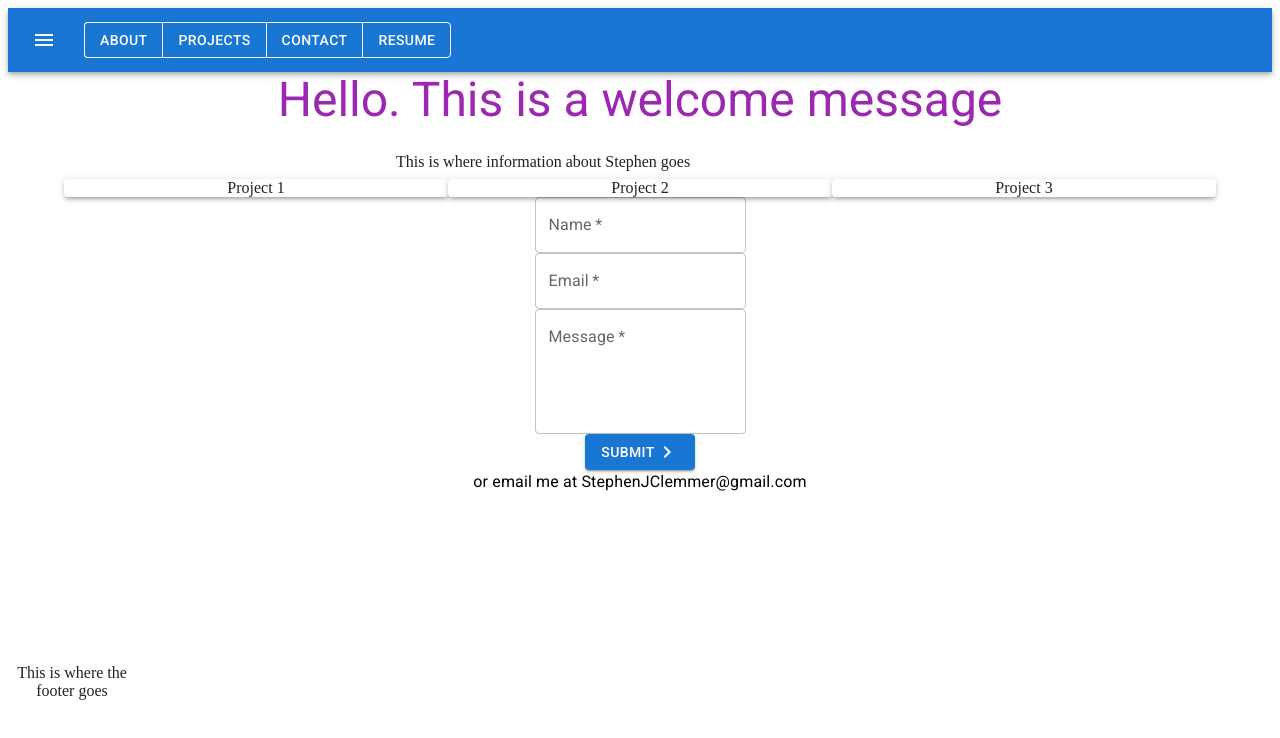
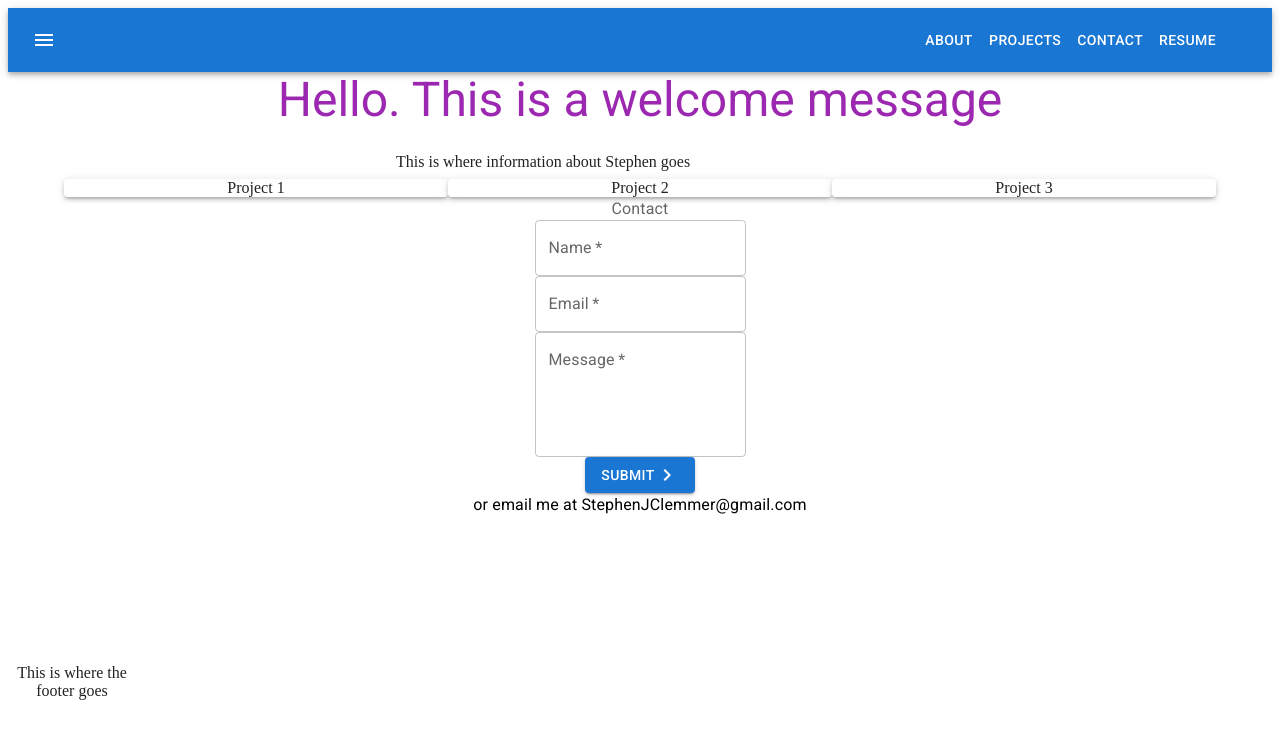
Before and after one commit to stephenclemmer/portfolio-site, a React (Create React App) app: page / in a window 1280 px wide. Shown: the top 738 px of the page. Built offline with nearby package versions, Linux system fonts and the light colour scheme.

Commit message:
right justified buttons on appbar, renamed navbaer.js to  appbar.js

```diff
--- a/src/App.js
+++ b/src/App.js
@@ -1,6 +1,6 @@
 import './App.css';
 import Button from '@mui/material/Button';
-import ButtonAppBar from './navbar';
+import ButtonAppBar from './appbar';
 import Welcome from './welcome';
 import About from './about';
 import Projects from './projects';
--- a/src/navbar.js
+++ b/src/appbar.js
@@ -24,12 +24,12 @@ export default function ButtonAppBar() {
             <MenuIcon />
           </IconButton>
 
-        <ButtonGroup>
+        <Container style={{textAlign: 'right'}}>
           <Button color="inherit">About</Button>
           <Button color="inherit">Projects</Button>
           <Button color="inherit">Contact</Button>
           <Button color="inherit">Resume</Button>
-        </ButtonGroup>
+        </Container>
         </Toolbar>
       </AppBar>
     </Box>
--- a/src/contact.js
+++ b/src/contact.js
@@ -1,25 +1,14 @@
-import Paper from '@mui/material/Paper';
 import Container from '@mui/material/Container';
 import Button from '@mui/material/Button';
 import KeyboardArrowRightOutlined from '@mui/icons-material/KeyboardArrowRightOutlined';
 import TextField from '@mui/material/TextField';
 import Grid from '@mui/material/Grid';
-import { React, useState } from 'react';
-import Box from '@mui/material/Box';
-import { Typography } from '@mui/material';
-
-// import { makeStyles } from 'tss-react/mui';
-
-// const useStyles = makeStyles({
-//   field: {
-//     marginTop: 20,
-//     marginBottom: 20,
-//     display: 'block'
-//   }
-// })
+import { useState } from 'react';
+import Typography from '@mui/material/Typography';
+import { FormControl } from '@mui/material';
+import FormLabel from '@mui/material/FormLabel';
 
 export default function Welcome() {
-  //   const classes = useStyles()
 
   const [name, setName] = useState('');
   const [email, setEmail] = useState('');
@@ -36,15 +25,15 @@ export default function Welcome() {
     setEmailError(false)
     setMessageError(false)
 
-    if (name === ''){
+    if (name === '') {
       setNameError(true)
     }
 
-    if (email === ''){
+    if (email === '') {
       setEmailError(true)
     }
 
-    if (message === ''){
+    if (message === '') {
       setMessageError(true)
     }
 
@@ -56,6 +45,8 @@ export default function Welcome() {
   return (
 
     <Container>
+      <FormControl>
+        <FormLabel>Contact</FormLabel>
         <form
           noValidate
           autoComplete="off"
@@ -105,6 +96,7 @@ export default function Welcome() {
           </Button>
 
         </form>
+      </FormControl>
 
       <Typography>
         or email me at StephenJClemmer@gmail.com
```
Also changed, not shown: src/components/project.js (deleted). Lines whose indentation alone changed are shown as unchanged.
